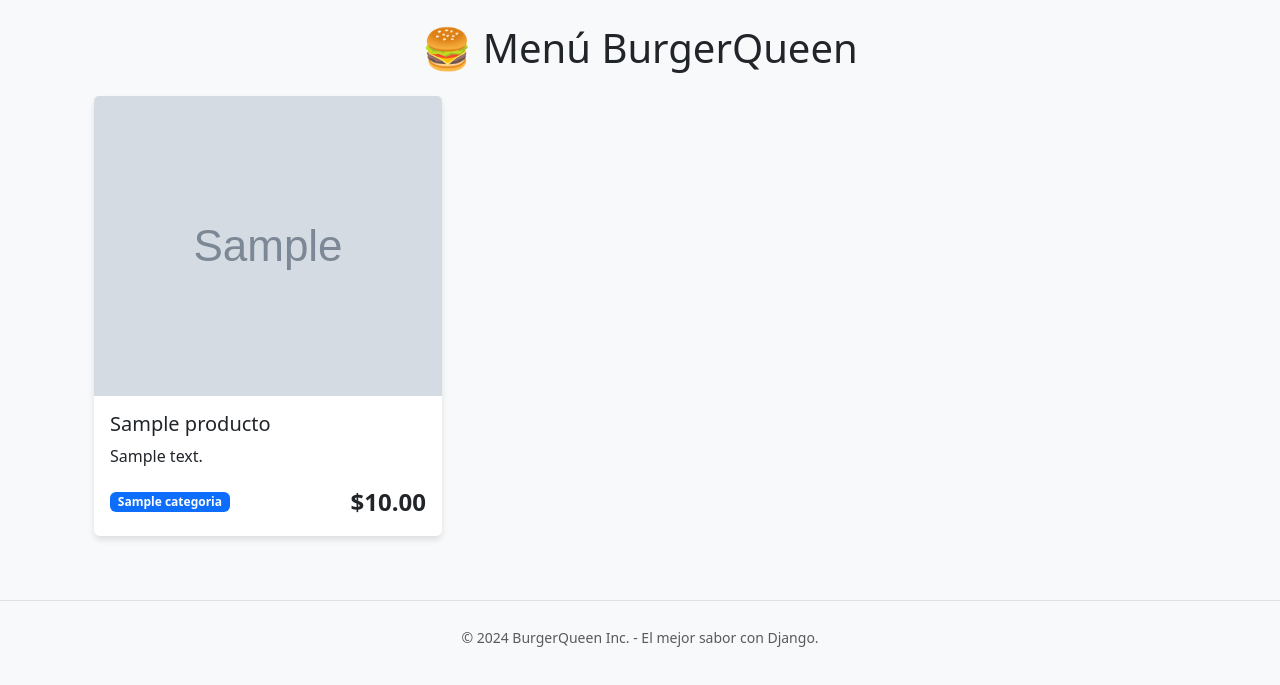
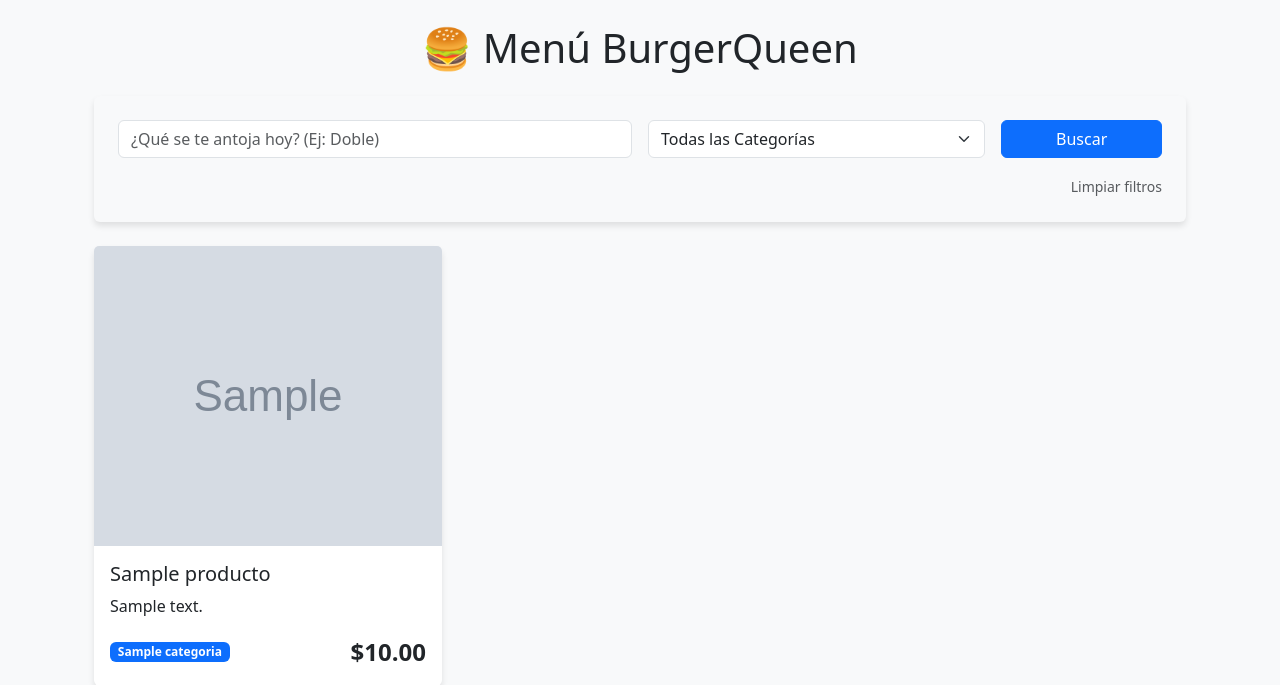
Before and after one commit to jdelaguila-dev/python-backend-dev, a Django app: page /menu/ in a window 1280 px wide. Shown: the part 56-741 px from the top of the page. Before the commit the page ends 703 px from the top, so only its background shows below. Run offline with Django 5.2, Linux system fonts and the light colour scheme; tables that the repository leaves empty hold one stand-in row (values such as "Sample post"); grey boxes marked "Sample" are stand-in pictures.

```diff
--- a/core/settings.py
+++ b/core/settings.py
@@ -181,4 +181,5 @@ REST_FRAMEWORK = {
         "anon": "10/minute",  # Anónimos: Solo 5 veces por minuto (Prueba agresiva)
         "user": "100/day",  # Usuarios: 100 al día
     },
+    "DEFAULT_FILTER_BACKENDS": ["django_filters.rest_framework.DjangoFilterBackend"],
 }
--- a/pedidos/templates/menu.html
+++ b/pedidos/templates/menu.html
@@ -2,6 +2,33 @@
 
 <div class="container">
   <h1 class="text-center my-4">🍔 Menú BurgerQueen</h1>
+  <div class="card p-4 mb-4 bg-light">
+        <form method="GET" class="row g-3">
+
+            <div class="col-md-6">
+                <input type="text" name="q" class="form-control" placeholder="¿Qué se te antoja hoy? (Ej: Doble)" value="{{ request.GET.q }}">
+            </div>
+
+            <div class="col-md-4">
+                <select name="cat" class="form-select">
+                    <option value="">Todas las Categorías</option>
+                    {% for cat in categorias %}
+                        <option value="{{ cat.id }}" {% if request.GET.cat == cat.id|stringformat:"i" %}selected{% endif %}>
+                            {{ cat.nombre }}
+                        </option>
+                    {% endfor %}
+                </select>
+            </div>
+
+            <div class="col-md-2 d-grid">
+                <button type="submit" class="btn btn-primary">Buscar</button>
+            </div>
+
+            <div class="col-12 text-end">
+                <a href="{% url 'menu' %}" class="text-decoration-none small text-muted">Limpiar filtros</a>
+            </div>
+        </form>
+    </div>
 
   <div class="row">
     {% for producto in productos %}
--- a/pedidos/views/web.py
+++ b/pedidos/views/web.py
@@ -5,7 +5,8 @@ from django.contrib.auth.forms import UserCreationForm
 from django.contrib.auth import login
 
 from ..forms import PedidoForm, ProductoForm
-from ..models import Producto
+from ..models import Producto, Categoria
+from django.db.models import Q  # Importar Q para búsquedas avanzadas (OR)
 
 
 # Función de comprobación: ¿Es miembro del staff?
@@ -14,13 +15,34 @@ def es_admin(user):
 
 
 def menu_view(request):
-    # Consultar a la Base de Datos (ORM)
-    # "Traeme todos los productos que existen"
+    # 1. Empezamos trayendo TODOS los productos
     productos = Producto.objects.all()
+
+    # 2. Capturamos los parámetros de la URL (Query Params)
+    # Ejemplo: Si la URL es /menu/?q=hamburguesa&cat=2
+    busqueda = request.GET.get("q")  # Captura el texto del buscador
+    categoria_id = request.GET.get("cat")  # Captura el filtro de categoría
+
+    # 3. Lógica del Buscador (Texto)
+    if busqueda:
+        # Usamos Q para decir: "Nombre contiene X" O "Descripción contiene X"
+        productos = productos.filter(
+            Q(nombre__icontains=busqueda) | Q(descripcion__icontains=busqueda)
+        )
+
+    # 4. Lógica del Filtro (Categoría)
+    if categoria_id:
+        productos = productos.filter(categoria_id=categoria_id)
+
+    # Traemos las categorías para llenar el <select> del filtro
+    categorias = Categoria.objects.all()
 
     # Renderizar la plantilla HTML
     # Es el "carrito" donde enviamos los datos al HTML
-    context = {"productos": productos}
+    context = {
+        "productos": productos,
+        "categorias": categorias,  # Enviamos categorías al template
+    }
     # Renderizar (Pintar) la plantilla
     return render(request, "menu.html", context)
 
```
Also changed, not shown: pedidos/views/api.py (+29 -9 lines).
